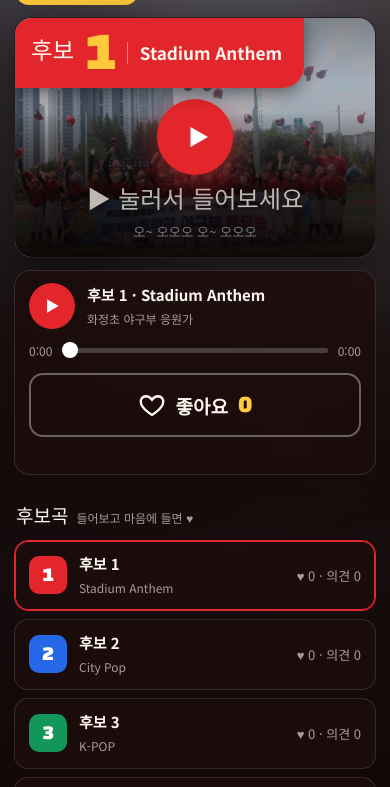
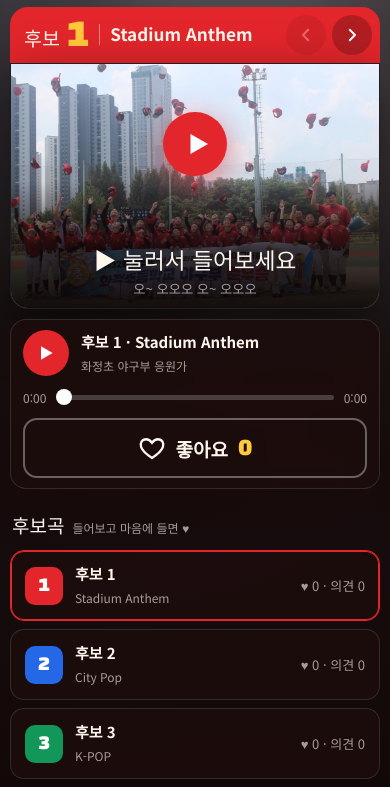
Before and after one commit to kstrikeouts/HJ_baseball2, a plain HTML site: page index.html in a window 390 px wide. Shown: the part 94-881 px from the top of the page. Drawn offline with Linux system fonts and the light colour scheme; no server answers.

Commit message:
Move candidate label above the photo and tighten mobile layout
The candidate number and style now sit in a coloured bar above the
slideshow instead of covering the photo, with prev/next buttons to
switch candidates. Play prompt clears once playback starts.

Co-Authored-By: Claude Opus 5.5 <noreply@anthropic.com>
Claude-Session: https://claude.ai/code/session_013NFtAD2QceUHo6bS3NDYiv

```diff
--- a/index.html
+++ b/index.html
@@ -33,23 +33,28 @@
   .sample{font-size:clamp(12px,3.3vw,14px);font-weight:700;color:#2a1200;background:var(--gold);padding:3px 10px;border-radius:999px}
 
   /* stage: photo + lyrics */
-  .stage{position:relative;aspect-ratio:3/2;border-radius:18px;overflow:hidden;background:#000;box-shadow:0 18px 50px rgba(0,0,0,.55);border:1px solid var(--line)}
+  .stage{position:relative;aspect-ratio:3/2;border-radius:0 0 18px 18px;overflow:hidden;background:#000;box-shadow:0 18px 50px rgba(0,0,0,.55);border:1px solid var(--line)}
   .slide{position:absolute;inset:0;background-size:cover;background-position:center 35%;opacity:0;transition:opacity .55s ease;transform:scale(1.02)}
   .slide.on{opacity:1;animation:drift 3s ease-out forwards}
   @keyframes drift{from{transform:scale(1.02)}to{transform:scale(1.09)}}
-  .stage::after{content:"";position:absolute;inset:0;background:linear-gradient(180deg,rgba(0,0,0,.28) 0%,rgba(0,0,0,0) 26%,rgba(0,0,0,0) 40%,rgba(10,3,3,.72) 72%,rgba(10,3,3,.95) 100%);pointer-events:none}
-  .badge{position:absolute;top:0;left:0;z-index:4;pointer-events:none;display:flex;align-items:center;gap:10px;padding:12px 22px 12px 16px;background:var(--accent);border-radius:0 0 22px 0;transition:background .3s;box-shadow:0 4px 18px rgba(0,0,0,.5)}
-  .badge small{font-family:var(--display);font-size:clamp(21px,6vw,32px);line-height:1}
-  .badge b{font-family:var(--display);font-weight:400;font-size:clamp(48px,14vw,80px);line-height:.85;color:var(--gold)}
-  .badge i{font-style:normal;font-size:clamp(15px,4.4vw,22px);font-weight:700;padding-left:12px;border-left:1.5px solid rgba(255,255,255,.45);line-height:1.25}
-  .lyrics{position:absolute;left:0;right:0;bottom:0;z-index:2;padding:0 16px 16px;text-align:center}
-  .now{font-family:var(--display);font-size:clamp(21px,6.2vw,44px);line-height:1.2;text-shadow:0 2px 14px rgba(0,0,0,.85);min-height:1.2em;word-break:keep-all}
+  .stage::after{content:"";position:absolute;inset:0;background:linear-gradient(180deg,rgba(0,0,0,0) 0%,rgba(0,0,0,0) 48%,rgba(10,3,3,.7) 76%,rgba(10,3,3,.94) 100%);pointer-events:none}
+  .mvbar{display:flex;align-items:center;gap:10px;padding:8px 8px 8px 14px;background:var(--accent);border-radius:18px 18px 0 0;transition:background .3s}
+  .mvbar .lbl{display:flex;align-items:baseline;gap:6px;flex:none}
+  .mvbar small{font-family:var(--display);font-size:clamp(18px,5vw,24px);line-height:1}
+  .mvbar b{font-family:var(--display);font-weight:400;font-size:clamp(34px,10vw,46px);line-height:.85;color:var(--gold)}
+  .mvbar i{flex:1;min-width:0;font-style:normal;font-size:clamp(15px,4.4vw,20px);font-weight:700;padding-left:10px;border-left:1.5px solid rgba(255,255,255,.45);line-height:1.2;white-space:nowrap;overflow:hidden;text-overflow:ellipsis}
+  .mvbar .nav{flex:none;display:flex;gap:6px}
+  .mvbar .nav button{width:40px;height:40px;border-radius:50%;background:rgba(0,0,0,.22);display:grid;place-items:center}
+  .mvbar .nav button:disabled{opacity:.3}
+  .mvbar .nav svg{width:18px;height:18px;fill:none;stroke:#fff;stroke-width:2.6;stroke-linecap:round;stroke-linejoin:round}
+  .lyrics{position:absolute;left:0;right:0;bottom:0;z-index:2;padding:0 12px 10px;text-align:center}
+  .now{font-family:var(--display);font-size:clamp(20px,5.8vw,44px);line-height:1.2;text-shadow:0 2px 14px rgba(0,0,0,.85);min-height:1.2em;word-break:keep-all}
   .now.pop{animation:pop .32s cubic-bezier(.2,1.4,.4,1)}
-  .now.shout{color:var(--gold);font-size:clamp(30px,9vw,64px);letter-spacing:.06em}
+  .now.shout{color:var(--gold);font-size:clamp(28px,8.4vw,64px);letter-spacing:.06em}
   @keyframes pop{from{transform:translateY(10px) scale(.94);opacity:0}to{transform:none;opacity:1}}
-  .next{margin-top:6px;font-size:clamp(12px,3.4vw,17px);color:var(--dim);min-height:1.4em;text-shadow:0 1px 8px rgba(0,0,0,.9)}
-  .bigplay{position:absolute;inset:0;z-index:3;display:grid;place-items:center;background:rgba(0,0,0,.25)}
-  .bigplay span{width:76px;height:76px;border-radius:50%;background:var(--accent);display:grid;place-items:center;box-shadow:0 8px 30px var(--accent-glow)}
+  .next{margin-top:3px;font-size:clamp(12px,3.4vw,17px);color:var(--dim);min-height:1.4em;text-shadow:0 1px 8px rgba(0,0,0,.9)}
+  .bigplay{position:absolute;inset:0 0 34% 0;z-index:3;display:grid;place-items:center}
+  .bigplay span{width:64px;height:64px;border-radius:50%;background:var(--accent);display:grid;place-items:center;box-shadow:0 8px 30px var(--accent-glow)}
   .bigplay svg{width:30px;height:30px;margin-left:5px;fill:#fff}
   .bigplay.hide{display:none}
 
@@ -65,7 +70,8 @@
   .like svg{width:28px;height:28px;fill:none;stroke:currentColor;stroke-width:2}
   .like #likeN{font-family:var(--display);font-weight:400;font-size:24px;color:var(--gold);min-width:1ch}
   .like.on #likeN{color:#fff}
-  .likeHint{margin-top:8px;font-size:13px;text-align:center;color:var(--gold);min-height:1.3em}
+  .likeHint{margin-top:8px;font-size:13px;text-align:center;color:var(--gold)}
+  .likeHint:empty{display:none}
   .like.on{background:var(--accent);border-color:var(--accent)}
   .like.on svg{fill:#fff;stroke:#fff}
   .like:active{transform:scale(.93)}
@@ -125,7 +131,14 @@
   .sync p{font-size:13px;line-height:1.6}
   .sync .tap{width:100%;margin:10px 0;padding:18px;border-radius:12px;background:var(--gold);color:#2a1200;font-weight:700;font-size:17px}
   .sync textarea{width:100%;height:110px;font:12px/1.4 ui-monospace,monospace;background:#000;color:#fff;border:1px solid var(--line);border-radius:8px;padding:8px}
-  @media (min-width:720px){.stage{aspect-ratio:16/9}.wrap{padding-top:22px}}
+  @media (min-width:720px){.stage{aspect-ratio:16/9}.wrap{padding-top:22px}.mvbar{padding:10px 12px 10px 18px}}
+  @media (max-width:480px){
+    .wrap{padding:10px 10px 48px}
+    header{padding:2px 2px 10px}
+    .player{margin-top:10px;padding:10px 12px}
+    .like{margin-top:10px;padding:13px 16px}
+    h2{margin-top:22px}
+  }
   @media (prefers-reduced-motion:reduce){.slide.on,.now.pop,.like.bump svg{animation:none}}
 </style>
 </head>
@@ -138,9 +151,12 @@
     <span class="sample">가사는 샘플입니다.</span>
   </header>
 
+  <div class="mvbar" id="mvbar">
+    <span class="lbl"><small>후보</small><b id="badgeNo"></b></span><i id="badgeStyle"></i>
+    <span class="nav"><button id="prevSong" aria-label="이전 후보"><svg viewBox="0 0 24 24"><path d="M15 5l-7 7 7 7"/></svg></button><button id="nextSong" aria-label="다음 후보"><svg viewBox="0 0 24 24"><path d="M9 5l7 7-7 7"/></svg></button></span>
+  </div>
   <section class="stage" id="stage" aria-label="가사 화면">
     <div class="slide"></div><div class="slide"></div>
-    <div class="badge" id="badge"><small>후보</small><b id="badgeNo"></b><i id="badgeStyle"></i></div>
     <div class="lyrics" aria-live="off">
       <div class="now" id="now"></div>
       <div class="next" id="next"></div>
@@ -515,7 +531,7 @@ function renderLine(force){
   if (i === lineIdx && !force) return;
   lineIdx = i;
   const L = song.lines, now = $("now"), cur = i >= 0 ? L[i][1] : "", nxt = L[i + 1] ? L[i + 1][1] : "";
-  now.textContent = i < 0 ? (audio.paused && audio.currentTime < 0.1 ? "▶ 눌러서 들어보세요" : "") : cur;
+  now.textContent = i < 0 ? (audio.paused ? "▶ 눌러서 들어보세요" : "♪") : cur;
   now.className = "now" + (cur.includes("!") && cur.length <= 6 ? " shout" : "");
   void now.offsetWidth; now.classList.add("pop");
   $("next").textContent = nxt && nxt !== "♪" ? nxt : (nxt === "♪" ? "♪ 간주" : "");
@@ -537,8 +553,8 @@ function play(){ const p = audio.play(); if (p) p.catch(() => {}); }
 function toggle(){ audio.paused ? play() : audio.pause(); }
 $("pp").onclick = toggle; $("bigplay").onclick = play;
 $("stage").addEventListener("click", e => { if (e.target.closest("#bigplay")) return; if (!audio.paused) audio.pause(); });
-audio.addEventListener("play",  () => { $("ppIcon").innerHTML = PAUSE; $("bigplay").classList.add("hide"); });
-audio.addEventListener("pause", () => { $("ppIcon").innerHTML = PLAY;  $("bigplay").classList.remove("hide"); });
+audio.addEventListener("play",  () => { $("ppIcon").innerHTML = PAUSE; $("bigplay").classList.add("hide"); renderLine(true); });
+audio.addEventListener("pause", () => { $("ppIcon").innerHTML = PLAY;  $("bigplay").classList.remove("hide"); renderLine(true); });
 audio.addEventListener("loadedmetadata", () => { $("seek").max = audio.duration; $("dur").textContent = fmt(audio.duration); });
 audio.addEventListener("timeupdate", () => {
   if (!seeking){ $("seek").value = audio.currentTime; paintSeek(); }
@@ -563,7 +579,7 @@ function renderSongs(){
     const ts = document.createElement("small"); ts.textContent = s.style; t.append(tb, ts);
     const c = document.createElement("span"); c.className = "cnt";
     c.textContent = "♥ " + count(s.id) + " · 의견 " + state.comments.filter(x => x.song_id === s.id).length;
-    b.append(no, t, c); b.onclick = () => { selectSong(s); $('stage').scrollIntoView({behavior:'smooth', block:'start'}); }; box.appendChild(b);
+    b.append(no, t, c); b.onclick = () => { selectSong(s); $('mvbar').scrollIntoView({behavior:'smooth', block:'start'}); }; box.appendChild(b);
   });
   const soon = document.createElement("div"); soon.className = "soon"; soon.textContent = "후보곡은 계속 추가됩니다"; box.appendChild(soon);
 }
@@ -586,7 +602,8 @@ function selectSong(s){
   song = s;
   if (changed){ audio.pause(); audio.src = s.src; lineIdx = -2; $("ppIcon").innerHTML = PLAY; $("bigplay").classList.remove("hide"); $("seek").value = 0; paintSeek(); $("cur").textContent = "0:00"; $("likeHint").textContent = ""; }
   document.documentElement.style.setProperty("--accent", colorOf(s)); document.documentElement.style.setProperty("--accent-glow", colorOf(s) + "8c");
-  $("badgeNo").textContent = SONGS.indexOf(s) + 1; $("badgeStyle").textContent = s.style; $("mTitle").textContent = s.title + " · " + s.style; $("mSub").textContent = "화정초 야구부 응원가";
+  const si = SONGS.indexOf(s); $("prevSong").disabled = si === 0; $("nextSong").disabled = si === SONGS.length - 1;
+  $("badgeNo").textContent = si + 1; $("badgeStyle").textContent = s.style; $("mTitle").textContent = s.title + " · " + s.style; $("mSub").textContent = "화정초 야구부 응원가";
   buildFull(); renderSongs(); renderLike(); renderComments(); renderLine(true); syncShow();
 }
 
@@ -632,6 +649,9 @@ $("syncReset").onclick = () => { syncPos = 0; audio.currentTime = 0; syncShow();
 $("syncCopy").onclick = () => { $("syncOut").select(); try{ navigator.clipboard.writeText($("syncOut").value).then(() => { $("syncCopy").textContent = "복사됨"; }, () => {}); }catch(e){} };
 window.addEventListener("hashchange", syncShow);
 
+$("prevSong").onclick = () => { const i = SONGS.indexOf(song); if (i > 0) selectSong(SONGS[i - 1]); };
+$("nextSong").onclick = () => { const i = SONGS.indexOf(song); if (i < SONGS.length - 1) selectSong(SONGS[i + 1]); };
+
 /* ---------- start ---------- */
 selectSong(SONGS[0]);
 function applyData(d){ state.likes = d.likes || {}; state.counts = d.counts || {}; state.comments = d.comments || []; renderSongs(); renderLike(); renderComments(); }
```
